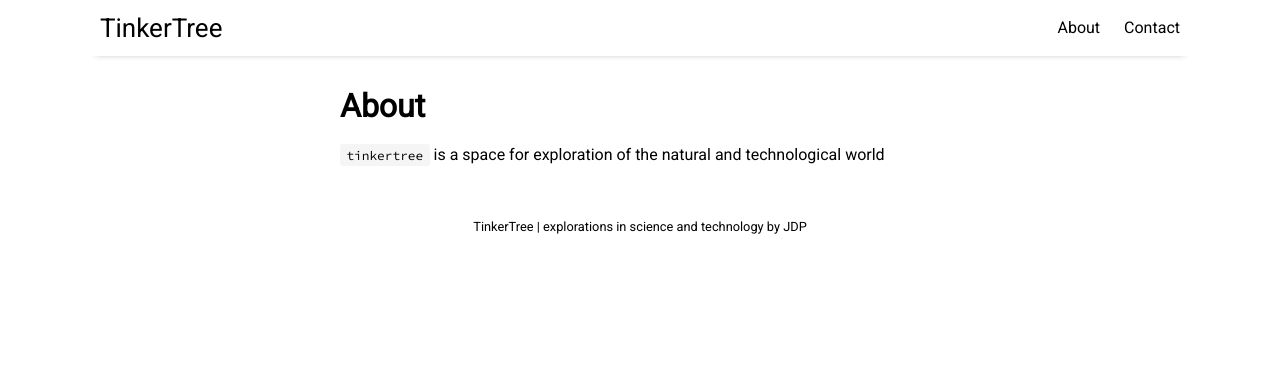
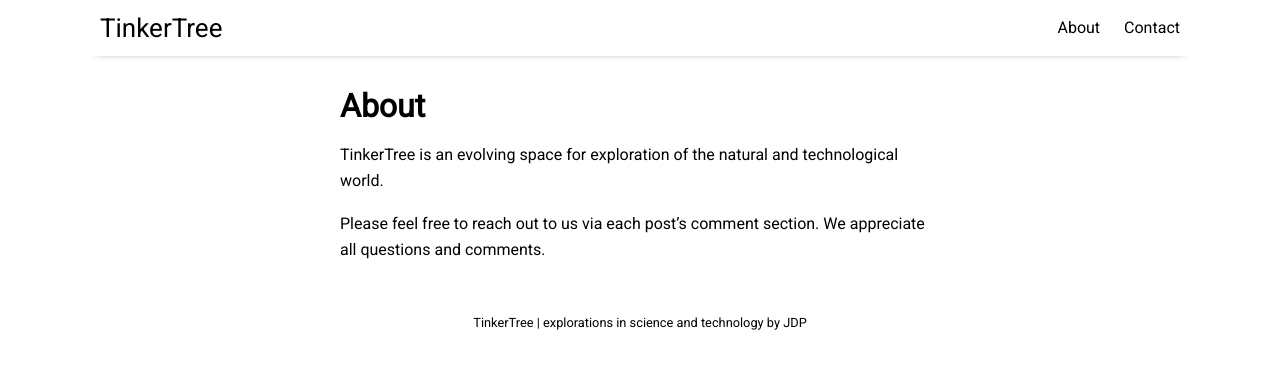
Before and after one commit to tinkertree/tinkertree.github.io, a Jekyll site: the page built from pages/about.md, in a window 1280 px wide. Shown: the top 369 px of the page. Built offline with Jekyll 4.4.1, drawn with Linux system fonts in a browser that asks for light colours; nearby versions of some CDN libraries.

```diff
--- a/pages/about.md
+++ b/pages/about.md
@@ -4,4 +4,6 @@
 permalink: /about
 ---
 
-`tinkertree` is a space for exploration of the natural and technological world
+TinkerTree is an evolving space for exploration of the natural and technological world.
+
+Please feel free to reach out to us via each post's comment section. We appreciate all questions and comments.
```
Also changed, not shown: pages/contact.md (deleted, +0 -7 lines), pages/documentation.md (deleted, +0 -6 lines), pages/resources.md (deleted, +0 -6 lines), pages/sample-posts.md (deleted, +0 -6 lines).
